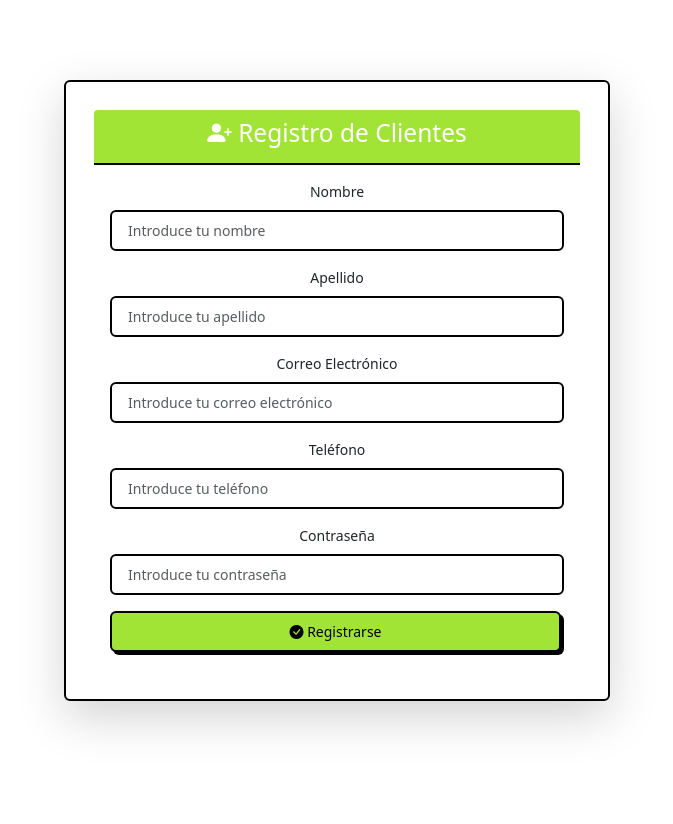
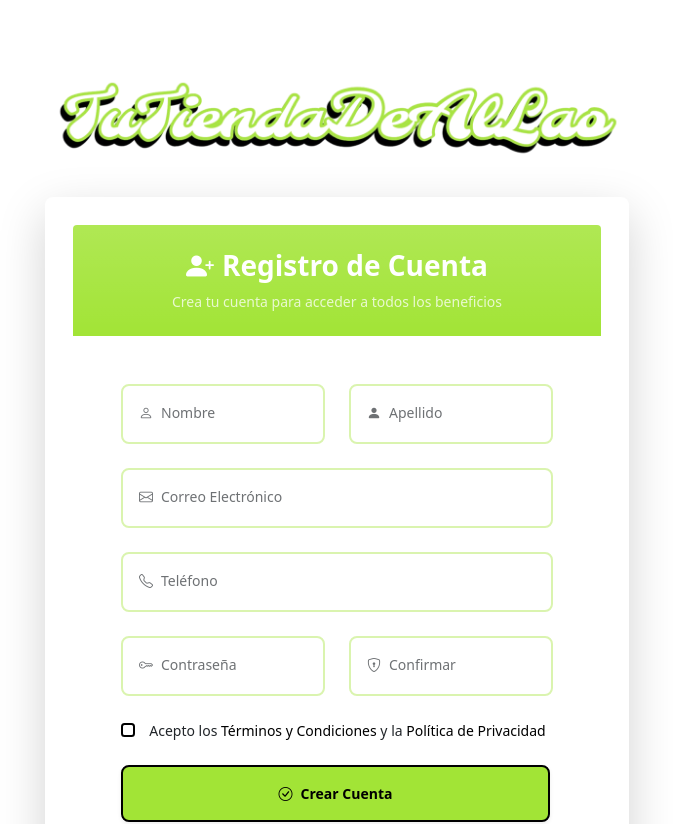
Before and after one commit to JulioBejarMartinez/TuTiendaDeAlLaoBacalao, a React (Vite) app in the folder AplicacionWeb/: page /registro in a window 1280 px wide. Shown: the top 824 px of the page, without its empty margins (303-976 px from the left). Before the commit the page ends 800 px from the top, so only its background shows below. Built offline with nearby package versions, Linux system fonts and the light colour scheme.

Commit message:
Se ha mejorado visualmente tanto el Login como el Registro añadiendo un logo con el nombre de la empresa

```diff
--- a/AplicacionWeb/src/Paginas/Login.jsx
+++ b/AplicacionWeb/src/Paginas/Login.jsx
@@ -45,6 +45,17 @@ const Login = () => {
 
   return (
     <div className="container-fluid py-6 mt-5">
+      {/* Logo de la empresa */}
+      <div className="row justify-content-center mb-4">
+        <div className="col-12 col-md-8 col-lg-6 text-center">
+          <img
+            src="/TuTiendaDeAlLaoLogo.png"
+            alt="TaTiendaDeAlLao"
+            className="img-fluid"
+            style={{ maxHeight: '120px' }}
+          />
+        </div>
+      </div>
       <div className="row justify-content-center">
         <div className="col-12 col-md-8 col-lg-6">
           <div className="card border-0 shadow-lg rounded-3 overflow-hidden">
--- a/AplicacionWeb/src/Paginas/Registro.jsx
+++ b/AplicacionWeb/src/Paginas/Registro.jsx
@@ -9,7 +9,11 @@ const Registro = () => {
     email: '',
     telefono: '',
     contrasena: '',
+    confirmarContrasena: ''
   });
+  const [error, setError] = useState('');
+  const [success, setSuccess] = useState('');
+  const [loading, setLoading] = useState(false);
 
   const handleChange = (e) => {
     const { name, value } = e.target;
@@ -18,6 +22,16 @@ const Registro = () => {
 
   const handleSubmit = async (e) => {
     e.preventDefault();
+    setError('');
+    setSuccess('');
+    setLoading(true);
+
+    // Validar que las contraseñas coincidan
+    if (formData.contrasena !== formData.confirmarContrasena) {
+      setError('Las contraseñas no coinciden');
+      setLoading(false);
+      return;
+    }
 
     try {
       // Generar hash de la contraseña
@@ -29,96 +43,218 @@ const Registro = () => {
         contrasena: hashedPassword,
       };
 
+      // Eliminar confirmarContrasena del objeto a enviar
+      delete dataToSend.confirmarContrasena;
+
       // Enviar los datos al servidor
       const response = await axios.post('http://localhost:3000/tabla/Clientes', dataToSend);
-      alert('Registro exitoso');
+      setSuccess('¡Registro exitoso! Redirigiendo al inicio de sesión...');
+
+      // Redirigir después de un tiempo
+      setTimeout(() => {
+        window.location.href = '/login';
+      }, 2000);
+
     } catch (error) {
       console.error('Error al registrar:', error);
-      alert('Hubo un error al registrar el cliente');
+      setError(error.response?.data?.message || 'Hubo un error al registrar el cliente');
+    } finally {
+      setLoading(false);
     }
   };
 
   return (
-    <div className="container mt-5">
+    <div className="container-fluid py-4 mt-3">
+      {/* Logo de la empresa */}
+      <div className="row justify-content-center mb-4">
+        <div className="col-12 col-md-8 col-lg-6 text-center">
+          <img
+            src="/TuTiendaDeAlLaoLogo.png"
+            alt="TaTiendaDeAlLao"
+            className="img-fluid"
+            style={{ maxHeight: '120px' }}
+          />
+        </div>
+      </div>
+
       <div className="row justify-content-center">
-        <div className="col-md-6">
-          <div className="card shadow-lg">
-            <div className="card-header text-center bg-primary text-white">
-              <h3><i className="bi bi-person-plus-fill"></i> Registro de Clientes</h3>
+        <div className="col-12 col-md-8 col-lg-6">
+          <div className="card border-0 shadow-lg rounded-3 overflow-hidden">
+            {/* Header con gradiente */}
+            <div className="card-header bg-primary bg-gradient text-white text-center p-4 border-0">
+              <h2 className="mb-0 fw-bold">
+                <i className="bi bi-person-plus-fill me-2"></i>
+                Registro de Cuenta
+              </h2>
+              <p className="mb-0 mt-2 opacity-75">Crea tu cuenta para acceder a todos los beneficios</p>
             </div>
-            <div className="card-body">
-              <form onSubmit={handleSubmit}>
-                <div className="mb-3">
-                  <label htmlFor="nombre" className="form-label">Nombre</label>
+
+            <div className="card-body p-4 p-lg-5">
+              {error && (
+                <div className="alert alert-danger alert-dismissible fade show mb-4" role="alert">
+                  <i className="bi bi-exclamation-triangle-fill me-2"></i>
+                  {error}
+                  <button type="button" className="btn-close" onClick={() => setError('')}></button>
+                </div>
+              )}
+
+              {success && (
+                <div className="alert alert-success alert-dismissible fade show mb-4" role="alert">
+                  <i className="bi bi-check-circle-fill me-2"></i>
+                  {success}
+                  <button type="button" className="btn-close" onClick={() => setSuccess('')}></button>
+                </div>
+              )}
+
+              <form onSubmit={handleSubmit} className="needs-validation">
+                <div className="row">
+                  <div className="col-md-6 mb-4">
+                    <div className="form-floating">
                       <input
                         type="text"
                         id="nombre"
                         name="nombre"
-                    className="form-control"
-                    placeholder="Introduce tu nombre"
+                        className="form-control form-control-lg border-primary-subtle"
+                        placeholder="Tu nombre"
                         value={formData.nombre}
                         onChange={handleChange}
                         required
                       />
+                      <label htmlFor="nombre">
+                        <i className="bi bi-person me-2"></i>Nombre
+                      </label>
                     </div>
-                <div className="mb-3">
-                  <label htmlFor="apellido" className="form-label">Apellido</label>
+                  </div>
+
+                  <div className="col-md-6 mb-4">
+                    <div className="form-floating">
                       <input
                         type="text"
                         id="apellido"
                         name="apellido"
-                    className="form-control"
-                    placeholder="Introduce tu apellido"
+                        className="form-control form-control-lg border-primary-subtle"
+                        placeholder="Tu apellido"
                         value={formData.apellido}
                         onChange={handleChange}
                         required
                       />
+                      <label htmlFor="apellido">
+                        <i className="bi bi-person-fill me-2"></i>Apellido
+                      </label>
                     </div>
-                <div className="mb-3">
-                  <label htmlFor="email" className="form-label">Correo Electrónico</label>
+                  </div>
+                </div>
+
+                <div className="form-floating mb-4">
                   <input
                     type="email"
                     id="email"
                     name="email"
-                    className="form-control"
-                    placeholder="Introduce tu correo electrónico"
+                    className="form-control form-control-lg border-primary-subtle"
+                    placeholder="nombre@ejemplo.com"
                     value={formData.email}
                     onChange={handleChange}
                     required
                   />
+                  <label htmlFor="email">
+                    <i className="bi bi-envelope me-2"></i>Correo Electrónico
+                  </label>
                 </div>
-                <div className="mb-3">
-                  <label htmlFor="telefono" className="form-label">Teléfono</label>
+
+                <div className="form-floating mb-4">
                   <input
                     type="tel"
                     id="telefono"
                     name="telefono"
-                    className="form-control"
-                    placeholder="Introduce tu teléfono"
+                    className="form-control form-control-lg border-primary-subtle"
+                    placeholder="Tu teléfono"
                     value={formData.telefono}
                     onChange={handleChange}
                   />
+                  <label htmlFor="telefono">
+                    <i className="bi bi-telephone me-2"></i>Teléfono
+                  </label>
                 </div>
-                <div className="mb-3">
-                  <label htmlFor="contrasena" className="form-label">Contraseña</label>
+
+                <div className="row">
+                  <div className="col-md-6 mb-4">
+                    <div className="form-floating">
                       <input
                         type="password"
                         id="contrasena"
                         name="contrasena"
-                    className="form-control"
-                    placeholder="Introduce tu contraseña"
+                        className="form-control form-control-lg border-primary-subtle"
+                        placeholder="Contraseña"
                         value={formData.contrasena}
                         onChange={handleChange}
                         required
                       />
+                      <label htmlFor="contrasena">
+                        <i className="bi bi-key me-2"></i>Contraseña
+                      </label>
                     </div>
-                <div className="d-grid">
-                  <button type="submit" className="btn btn-primary">
-                    <i className="bi bi-check-circle-fill"></i> Registrarse
+                  </div>
+
+                  <div className="col-md-6 mb-4">
+                    <div className="form-floating">
+                      <input
+                        type="password"
+                        id="confirmarContrasena"
+                        name="confirmarContrasena"
+                        className="form-control form-control-lg border-primary-subtle"
+                        placeholder="Confirmar contraseña"
+                        value={formData.confirmarContrasena}
+                        onChange={handleChange}
+                        required
+                      />
+                      <label htmlFor="confirmarContrasena">
+                        <i className="bi bi-shield-lock me-2"></i>Confirmar
+                      </label>
+                    </div>
+                  </div>
+                </div>
+
+                <div className="form-check mb-4">
+                  <input className="form-check-input" type="checkbox" id="terminos" required />
+                  <label className="form-check-label" htmlFor="terminos">
+                    Acepto los <a href="/terminos" className="text-decoration-none">Términos y Condiciones</a> y la <a href="/privacidad" className="text-decoration-none">Política de Privacidad</a>
+                  </label>
+                </div>
+
+                <div className="d-grid gap-2 mb-4">
+                  <button
+                    type="submit"
+                    className="btn btn-primary btn-lg py-3 fw-bold shadow-sm"
+                    disabled={loading}
+                  >
+                    {loading ? (
+                      <>
+                        <span className="spinner-border spinner-border-sm me-2" role="status" aria-hidden="true"></span>
+                        Procesando...
+                      </>
+                    ) : (
+                      <>
+                        <i className="bi bi-check-circle me-2"></i>
+                        Crear Cuenta
+                      </>
+                    )}
                   </button>
                 </div>
               </form>
             </div>
+
+            <div className="card-footer bg-light text-center p-4 border-0">
+              <p className="mb-0 fs-6">
+                ¿Ya tienes una cuenta?{' '}
+                <a href="/login" className="text-primary fw-bold text-decoration-none">
+                  Inicia sesión <i className="bi bi-arrow-right"></i>
+                </a>
+              </p>
+            </div>
+          </div>
+
+          <div className="text-center mt-4 text-muted small">
+            <p>© 2025 Tu Empresa · <a href="/privacidad" className="text-decoration-none">Privacidad</a> · <a href="/terminos" className="text-decoration-none">Términos</a></p>
           </div>
         </div>
       </div>
```
Also changed, not shown: AplicacionWeb/public/TuTiendaDeAlLaoLogo.png (added). Lines whose indentation alone changed are shown as unchanged.
